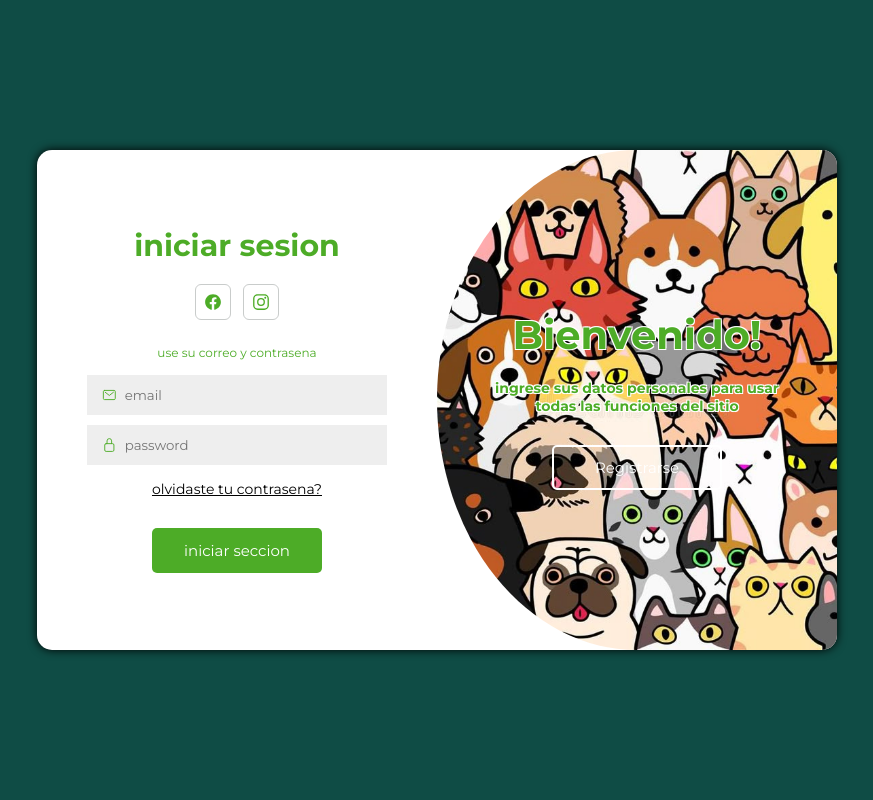
After one commit to Windtheking/PetLink, a Flask app: page /Login in a window 1280 px wide. The commit adds this page. Shown: the whole page, without its empty margins (203-1076 px from the left). Run offline with Flask 3, Linux system fonts and the light colour scheme.

Commit message:
feat: Correction of login and appropiate repository architecture

```diff
--- a/Pagiprueba/Blueprints/PagesBlueprints.py
+++ b/Pagiprueba/Blueprints/PagesBlueprints.py
@@ -1,5 +1,6 @@
 from flask import Flask, Blueprint, render_template, request, jsonify
 from Controllers.UsserRegisterController import MiddlewareRegistrationValidation
+from Controllers.UsserLoginController import Usserlogin
 
 pages = Blueprint("pages",__name__)
 
@@ -24,6 +25,16 @@ def home3():
 def home4():
     return render_template('NotLogedIn/petstores.html')
 
+@pages.route("/Login")
+def MainLoginRedirection():
+    return render_template('Login.html')
+
+@pages.route("/Login/Middlestep", methods = ["GET", "POST"])
+def MiddlewareLoginValidation():
+    Usserlogin()
+    return render_template("LogedIn/Loginlink.html")
+
+
 @pages.route("/Register")
 def MainRegisterRedirection():
     return render_template('Register.html')
--- /dev/null
+++ b/Pagiprueba/Services/LoginService.py
@@ -0,0 +1,6 @@
+from Repository.LoginRepository import get_user_by_credentials
+
+def login_user(email, password):
+    user = get_user_by_credentials(email, password)
+
+    return user
--- a/Pagiprueba/app.py
+++ b/Pagiprueba/app.py
@@ -1,4 +1,4 @@
-from flask import Flask, render_template, request, jsonify
+from flask import Flask
 from Blueprints.PagesBlueprints import pages
 from Blueprints.ApiTestBlueprints import ApiDBTest
 
--- /dev/null
+++ b/Pagiprueba/static/Css/login.css
@@ -0,0 +1,174 @@
+@import url('https://fonts.googleapis.com/css2?family=Montserrat:ital,wght@0,100..900;1,100..900&display=swap');
+*{
+    margin: 0;
+    padding: 0;
+    box-sizing: border-box;
+    font-family: "Montserrat", sans-serif;
+}
+body{
+
+    width: 100%;
+    height: 100vh;
+    display: flex;
+    justify-content: center;
+    align-items: center;
+    background-color: #0F4C45;
+    /* background-image: url(../../static/Imagenes/fondo.jpg); */
+}
+.container{
+    color: rgb(77, 172, 39);
+    width: 800px;
+    height: 500px;
+    display: flex;
+    position: relative;
+    background-color: white;
+    border-radius: 15px;
+    overflow: hidden;
+    box-shadow: 0 0 10px rgb(0, 0, 0.3);
+}
+.container-form{
+
+    width: 100%;
+    overflow: hidden;
+}
+.container-form form{
+
+    height: 100%;
+    display: flex;
+    flex-direction: column;
+    justify-content: center;
+    align-items: center;
+    transition: transform 0.5s ease-in;
+}
+.container-form h2{
+   font-size: 30px;
+   margin-bottom: 20px;
+}
+.social-networks{
+
+    display: flex;
+    gap: 12px;
+    margin-bottom: 25px;
+}
+.social-networks ion-icon{
+    border: 1px solid #C9CCCB;
+    font-size: 18px;
+    border-radius: 6px;
+    padding: 8px;
+    cursor: pointer;
+}
+.container-form span{
+    font-size: 12px;
+    margin-bottom: 15px;
+}
+.container-input{
+
+    width: 300px;
+    height: 40px;
+    margin-bottom: 10px;
+    display: flex;
+    justify-content: center;
+    align-items: center;
+    gap: 8px;
+    padding: 0 15px;
+    background-color: #EEEEEE;
+
+}
+.container-input input{
+    border: none;
+    outline: none;
+    width: 100%;
+    height: 100%;
+    background-color: inherit;
+}
+.container-form a{
+    color: black;
+    font-size: 14px;
+    margin-bottom: 20px;
+    margin-top: 5px;
+}
+.button{
+    width: 170px;
+    height: 45px;
+    font-size: 15px;
+    border: none;
+    border-radius: 5px;
+    cursor: pointer;
+    margin-top: 10px;
+    background-color: rgb(77, 172, 39);
+    color: white;
+}
+/*animacion de los formularios*/
+
+.sign-up{
+    transform: translateX(-100%);
+}
+.container.toggle .sign-in{
+    transform: translateX(100%);
+}
+.container.toggle .sign-up{
+    transform: translateX(0);
+}
+/*welcome*/
+.container-welcome{
+    position: absolute;
+    width: 50%;
+    height: 100%;
+    display: flex;
+    align-items: center;
+    transform: translateX(100%);
+    background-image: url(../../static/Imagenes/fondo.jpg);
+    background-position: center;
+    background-size: cover;
+    background-repeat: no-repeat;
+    overflow: hidden;
+    transition: transform 0.5s ease-in-out, border-radius 0.5s ease-in-out;
+    border-radius: 50% 0 0 50%;
+}
+.container.toggle .container-welcome{
+    transform: translateX(0);
+    border-radius: 0 50% 50% 0;
+
+}
+.container-welcome .welcome{
+    position: absolute;
+    display: flex;
+    flex-direction: column;
+    align-items: center;
+    gap: 20px;
+    padding: 0 50px;
+    transition: transform 0.5s ease-in-out;
+}
+
+h3 , p {
+
+    text-shadow:
+      -1px -1px 0 #ffffff,
+       1px -1px 0 #ffffff,
+      -1px  1px 0 #ffffff,
+       1px  1px 0 #ffffff;
+
+
+    font-weight: bold;
+}
+
+.welcome-sign-in{
+    transform: translateX(100%);
+}
+.container-welcome h3{
+    font-size: 40px;
+}
+.container-welcome p{
+    font-size: 14px;
+    text-align: center;
+}
+.container-welcome .button{
+    border: 2px solid white;
+    background-color: transparent;
+}
+.container.toggle .welcome-sign-in{
+    transform: translateX(0);
+}
+.container.toggle .welcome-sign-up{
+    transform: translateX(-100%);
+}
--- /dev/null
+++ b/Pagiprueba/static/Javascript/script.js
@@ -0,0 +1,10 @@
+const container = document.querySelector(".container");
+const btnSignIn = document.getElementById("btn-sign-in");
+const btnSignUp = document.getElementById("btn-sign-up");
+
+btnSignIn.addEventListener("click",()=>{
+    container.classList.remove("toggle");
+});
+btnSignUp.addEventListener("click",()=>{
+    container.classList.add("toggle");
+});
--- /dev/null
+++ b/Pagiprueba/templates/Login.html
@@ -0,0 +1,73 @@
+<!DOCTYPE html>
+<html lang="en">
+<head>
+    <meta charset="UTF-8">
+    <meta name="viewport" content="width=device-width, initial-scale=1.0">
+    <link rel="stylesheet" href="../static/Css/login.css">
+    <title>login page</title>
+</head>
+<body>
+    <div class="container">
+       <div class="container-form">
+          <form class="sign-in" action="/Login/Middlestep" method="post">
+            <h2>iniciar sesion</h2>
+            <div class="social-networks">
+                <ion-icon name="logo-facebook"></ion-icon>
+                <ion-icon name="logo-instagram"></ion-icon>
+            </div>
+            <span>use su correo y contrasena</span>
+            <div class="container-input">
+                <ion-icon name="mail-outline"></ion-icon>
+                <input type="text" name="email" placeholder="email">
+            </div>
+            <div class="container-input">
+                <ion-icon name="lock-closed-outline"></ion-icon>
+                <input type="password"  name="password" placeholder="password">
+            </div>
+            <a href="#">olvidaste tu contrasena?</a>
+            <button class="button">iniciar seccion</button>
+          </form>
+       </div>
+       <div class="container-form">
+           <form class="sign-up">
+               <h2>registrarte</h2>
+               <div class="social-networks">
+                <ion-icon name="logo-facebook"></ion-icon>
+                <ion-icon name="logo-instagram"></ion-icon>
+            </div>
+            <span>use su correo para registrarse</span>
+            <div class="container-input">
+                <ion-icon name="person-outline"></ion-icon>
+                <input type="text" placeholder="nombre">
+            </div>
+            <div class="container-input">
+                <ion-icon name="mail-outline"></ion-icon>
+                <input type="text" placeholder="email">
+            </div>
+            <div class="container-input">
+                <ion-icon name="lock-closed-outline"></ion-icon>
+                <input type="password" placeholder="password">
+            </div>
+
+            <button class="button">registrarse</button>
+           </form>
+         </div>
+         <div class="container-welcome">
+            <div class="welcome-sign-up welcome">
+                <h3>Bienvenido!</h3>
+                <p>ingrese sus datos personales para usar todas las funciones del sitio</p>
+                <button class="button" id="btn-sign-up">Registrarse</button>
+            </div>
+            <div class="welcome-sign-in welcome">
+                <h3>Hola!</h3>
+                <p>Registrese con sus datos personales para usar todas las funciones del sitio</p>
+                <button class="button" id="btn-sign-in">Iniciar seccion</button>
+            </div>
+         </div>
+    </div>
+
+    <script src="../static/Javascript/script.js"></script>
+    <script type="module" src="https://unpkg.com/ionicons@7.1.0/dist/ionicons/ionicons.esm.js"></script>
+    <script nomodule src="https://unpkg.com/ionicons@7.1.0/dist/ionicons/ionicons.js"></script>
+</body>
+</html>
--- a/Pagiprueba/templates/NotLogedIn/petlink.html
+++ b/Pagiprueba/templates/NotLogedIn/petlink.html
@@ -37,7 +37,7 @@
                 <span>Identificate</span>
             </div>
             <ul class="dropdown-menu">
-                <li><a href="">Iniciar sesión</a></li>
+                <li><a href="{{url_for('pages.MainLoginRedirection')}}">Iniciar sesión</a></li>
                 <li><a href="{{url_for('pages.MainRegisterRedirection')}}">Registrarse</a></li>
             </ul>
         </div>
```
Also changed, not shown: Pagiprueba/Controllers/UsserLoginController.py (added, +16 -0 lines), Pagiprueba/Controllers/UsserRegisterController.py (+4 -4 lines), Pagiprueba/Repository/LoginRepository.py (added, +14 -0 lines), Pagiprueba/static/Imagenes/script.js (added, +10 -0 lines), Pagiprueba/static/Imagenes/fondo.jpg (added), Pagiprueba/static/Imagenes/pets.jpg (added), 1 other file.
